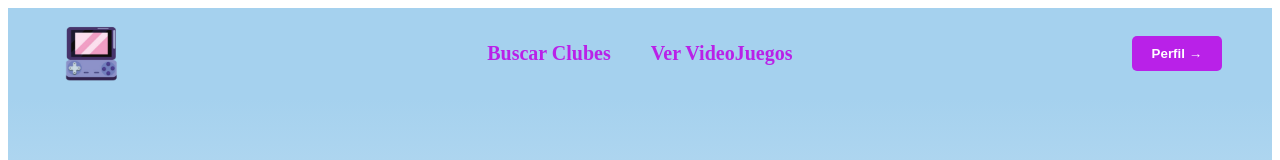
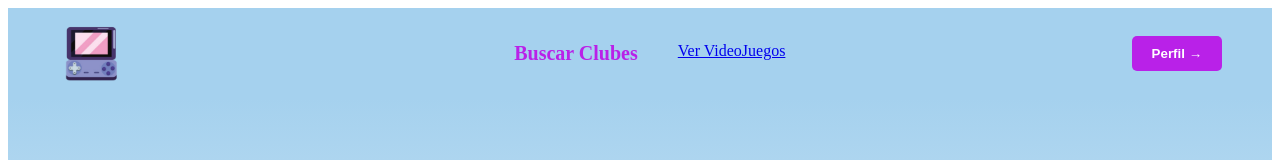
Before and after one commit to mojeda20/MicroProyecto2, a React (Vite) app: page /landing in a window 1280 px wide. Shown: the top 160 px of the page. Built offline with nearby package versions, Linux system fonts and the light colour scheme; no server answers; the database is empty.

Commit message:
Update Header.jsx

```diff
--- a/src/components/Header.jsx
+++ b/src/components/Header.jsx
@@ -1,5 +1,6 @@
 import "../styles/Header.css";
 import logoImage from "../assets/logovideogames.png";
+import { Link } from 'react-router-dom';
 
 const Header = () => {
   return (
@@ -10,7 +11,7 @@ const Header = () => {
       <nav>
         <ul className="nav">
           <li className="nav-item">Buscar Clubes</li>
-          <li className="nav-item">Ver VideoJuegos</li>
+          <Link to="/videojuegos" className="nav-link">Ver VideoJuegos</Link>
         </ul>
       </nav>
       <button className="login">Perfil →</button>
```
